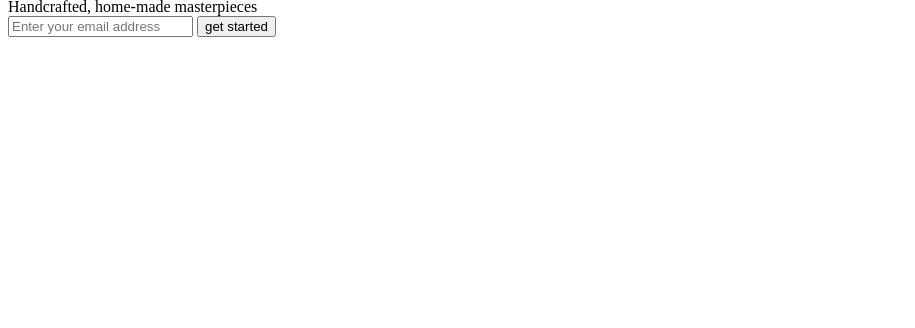
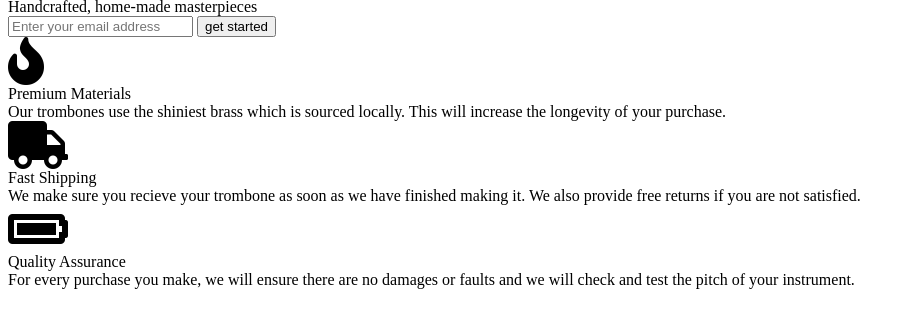
Before and after one commit to sahilmob/freecodecamp-html-css-landing-page, a plain HTML site: page index.html in a window 1280 px wide. Shown: the part 332-660 px from the top of the page, without its empty margins (0-915 px from the left). Drawn offline with Linux system fonts and the light colour scheme.

Commit message:
Add  html structure for the features section and include font awoesome

```diff
--- a/index.html
+++ b/index.html
@@ -5,6 +5,7 @@
     <meta name="viewport" content="width=device-width, initial-scale=1.0">
     <meta http-equiv="X-UA-Compatible" content="ie=edge">
     <link rel="stylesheet" href="./style.css">
+    <link rel="stylesheet" href="https://use.fontawesome.com/releases/v5.2.0/css/all.css" integrity="sha384-hWVjflwFxL6sNzntih27bfxkr27PmbbK/iSvJ+a4+0owXq79v+lsFkW54bOGbiDQ" crossorigin="anonymous">
     <title>Free Code Camp Landing Page Project</title>
 </head>
 <body>
@@ -15,13 +16,36 @@
             <a href="#how-it-works" class="nav-link">How It Works</a>
             <a href="#pricing" class="nav-link">Pricing</a>
         </nav>
-        <div id="form-outer">
+    </header>
+    <div id="form-outer">
             <div id="form-title">Handcrafted, home-made masterpieces</div>
             <form action="">
                 <input type="email" id="email" required placeholder="Enter your email address">
                 <button type="submit" id="submit">get started</button>
             </form>
         </div>
-    </header>
+        <div id="features">
+            <div class="feature">
+                <div class="left"><i class="fa fa-3x fa-fire"></i></div>
+                <div class="right">
+                    <div class="title">Premium Materials</div>
+                    <div class="description">Our trombones use the shiniest brass which is sourced locally. This will increase the longevity of your purchase.</div>
+                </div>
+            </div>
+            <div class="feature">
+                <div class="left"><i class="fa fa-3x fa-truck"></i></div>
+                <div class="right">
+                    <div class="title">Fast Shipping</div>
+                    <div class="description">We make sure you recieve your trombone as soon as we have finished making it. We also provide free returns if you are not satisfied.</div>
+                </div>
+            </div>
+            <div class="feature">
+                <div class="left"><i class="fa fa-3x fa-battery-full"></i></div>
+                <div class="right">
+                    <div class="title">Quality Assurance</div>
+                    <div class="description">For every purchase you make, we will ensure there are no damages or faults and we will check and test the pitch of your instrument.</div>
+                </div>
+            </div>
+        </div>
 </body>
 </html>
```
